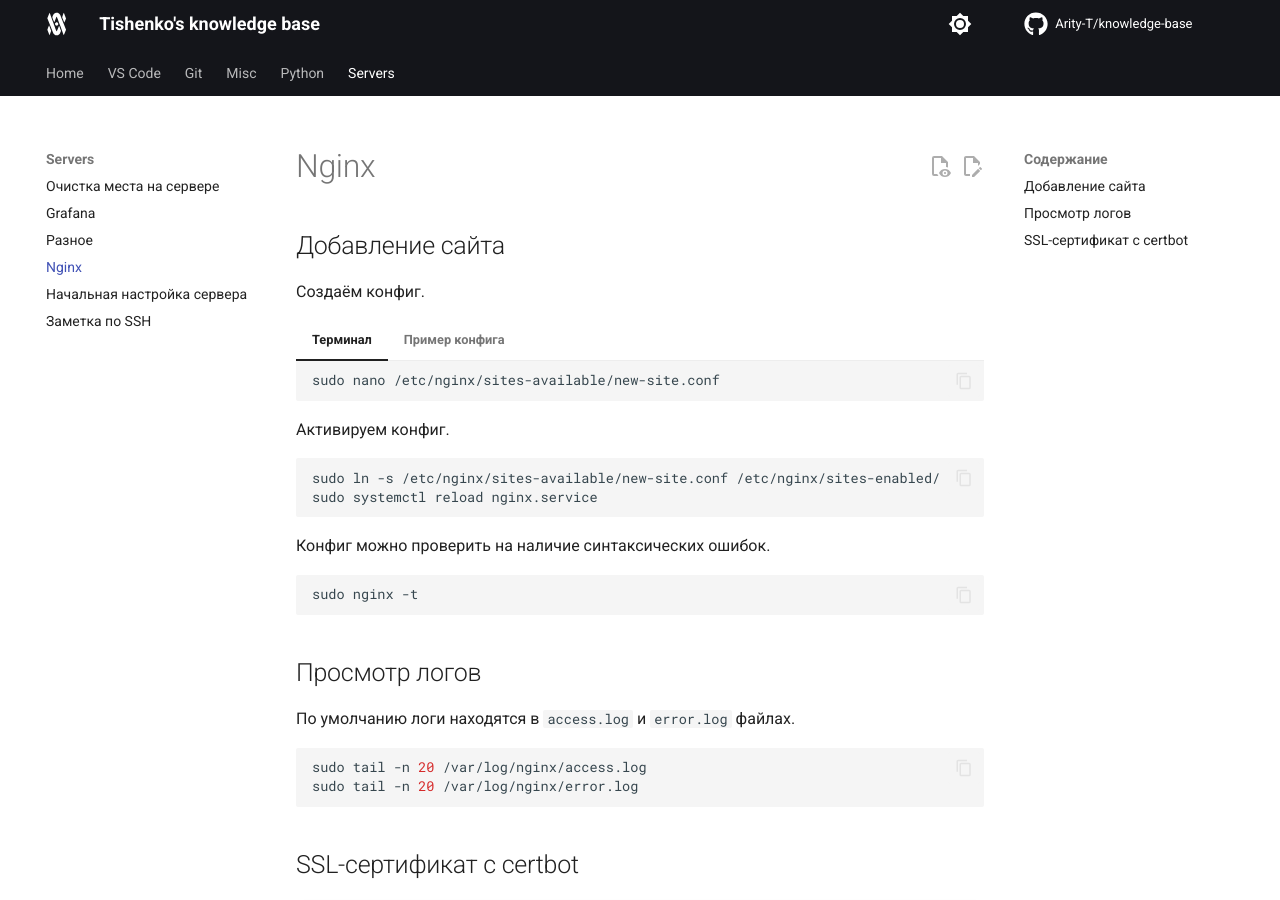
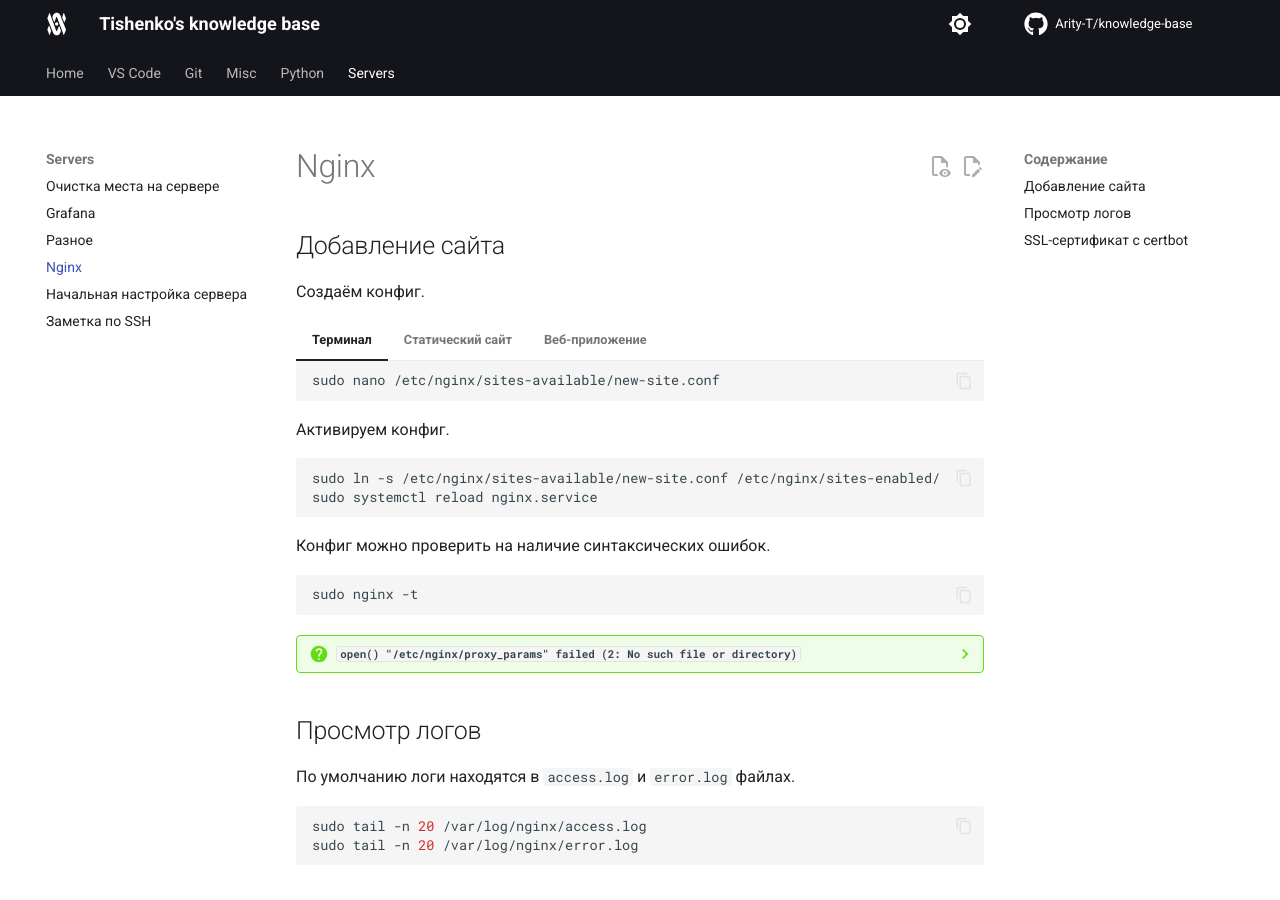
Before and after one commit to Arity-T/knowledge-base, an MkDocs documentation site: the page built from docs/servers/nginx.md, in a window 1280 px wide and 900 px high. Built offline with MkDocs 1.6.1 and Material for MkDocs 9.7.7, drawn with Linux system fonts in a browser that asks for light colours; comment, search, counter and statistics services are not loaded; some of the changed lines change nothing that is shown.

Commit message:
Добавил пример конфиг и proxy_params в заметку про Nginx

````diff
--- a/docs/servers/nginx.md
+++ b/docs/servers/nginx.md
@@ -8,7 +8,7 @@
     sudo nano /etc/nginx/sites-available/new-site.conf
     ```
 
-=== "Пример конфига"
+=== "Статический сайт"
 
     ```nginx
     server {
@@ -20,6 +20,49 @@
 
         location / {
             try_files $uri $uri/ =404;
+        }
+    }
+    ```
+
+=== "Веб-приложение"
+
+    ```nginx
+    server {
+        server_name giga-chill.ru www.giga-chill.ru;
+        listen 80;
+
+        # Все запросы к /api/* перенаправляются на бэкенд
+        location /api/ {
+            proxy_pass http://127.0.0.1:8081/;
+            include proxy_params;
+        }
+
+        # Спецификация API в формате OpenAPI
+        location = /api/openapi.yml {
+            alias /var/www/giga-chill/openapi.yml;
+            types { text/yaml yml yaml; }
+            charset utf-8;
+            charset_types text/yaml application/yaml text/x-yaml application/x-yaml;
+        }
+
+        # Документация API в Swagger UI
+        location = /api/swagger { return 301 /api/swagger/; }
+        location /api/swagger/ {
+            proxy_pass http://127.0.0.1:1240/;
+            include proxy_params;
+        }
+
+        # Документация API в Redocly
+        location = /api/redoc { return 301 /api/redoc/; }
+        location /api/redoc/ {
+            alias /var/www/giga-chill/redoc/;
+            index index.html;
+        }
+
+        # Все остальные запросы направляются на фронтенд
+        location / {
+            proxy_pass http://127.0.0.1:3000;
+            include proxy_params;
         }
     }
     ```
@@ -36,6 +79,25 @@
 ```sh
 sudo nginx -t
 ```
+
+??? question "`open() "/etc/nginx/proxy_params" failed (2: No such file or directory)`"
+
+    Обычно файл `/etc/nginx/proxy_params` создаётся автоматически при установке Nginx, однако его несложно добавить самостоятельно, если по каким-то причинам он не был создан или был удалён.
+
+    === "Терминал"
+
+        ```sh
+        sudo nano /etc/nginx/proxy_params
+        ```
+
+    === "proxy_params"
+
+        ```nginx
+        proxy_set_header Host $http_host;
+        proxy_set_header X-Real-IP $remote_addr;
+        proxy_set_header X-Forwarded-For $proxy_add_x_forwarded_for;
+        proxy_set_header X-Forwarded-Proto $scheme;
+        ```
 
 ## Просмотр логов
 
````
